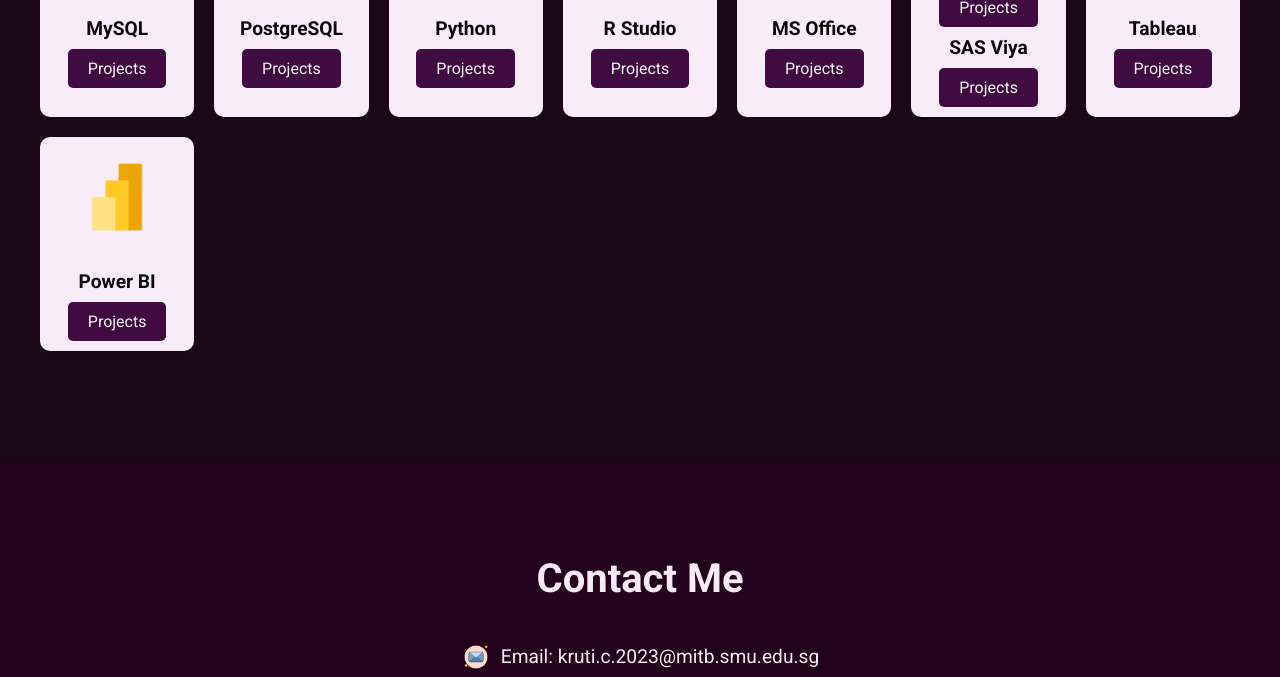
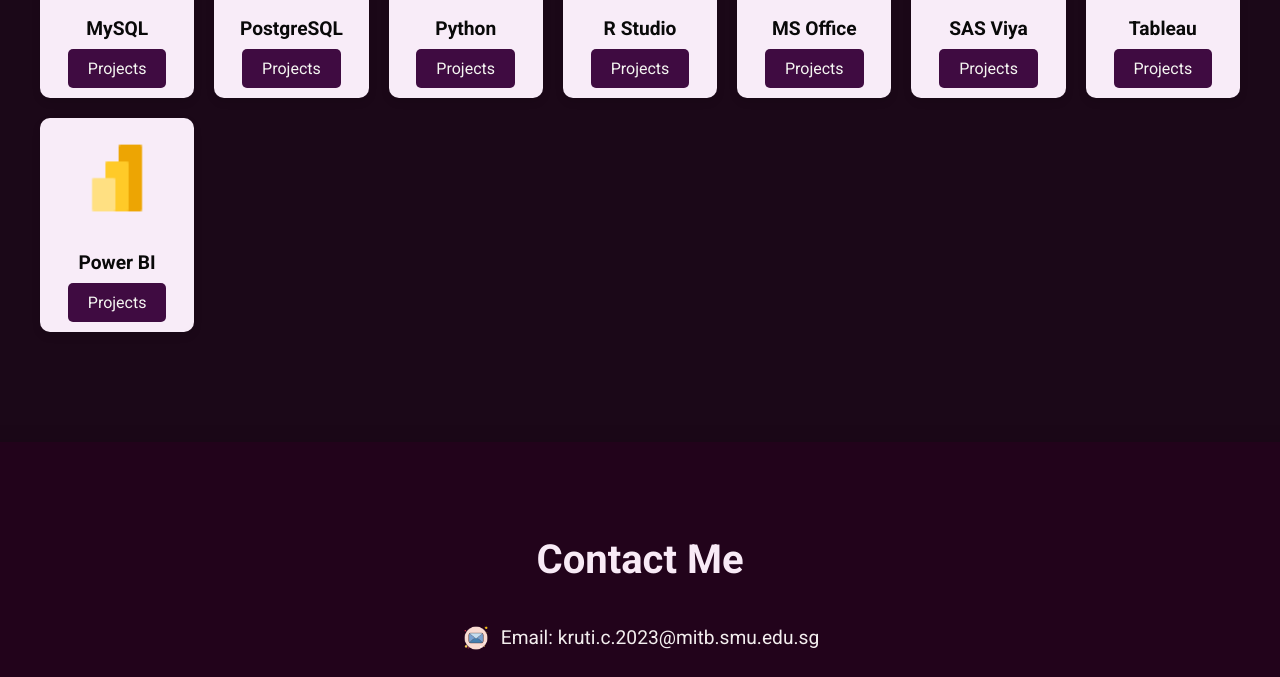
Before and after one commit to KrutiNavalkumar/0-github-portfolio, a plain HTML site: page index.html in a window 1280 px wide. Shown: the part 1085-1762 px from the top of the page. Drawn offline with nearby package versions, Linux system fonts and the light colour scheme.

Commit message:
Update index.html

```diff
--- a/index.html
+++ b/index.html
@@ -306,9 +306,8 @@
             </div>
             <div class="skill-project-card">
                 <img src="./IMAGES/SKILLS/6.png" alt="SAS Viya">
+                 <h3>SAS Viya</h3>
                 <a href="https://github.com/KrutiNavalkumar/8-Projects-with--DATA-ANALYSIS-USING-SASViya" class="btn">Projects</a>
-                <h3>SAS Viya</h3>
-                <a href="#" class="btn">Projects</a>
             </div>
             <div class="skill-project-card">
                 <img src="./IMAGES/SKILLS/7.png" alt="Tableau">
```
